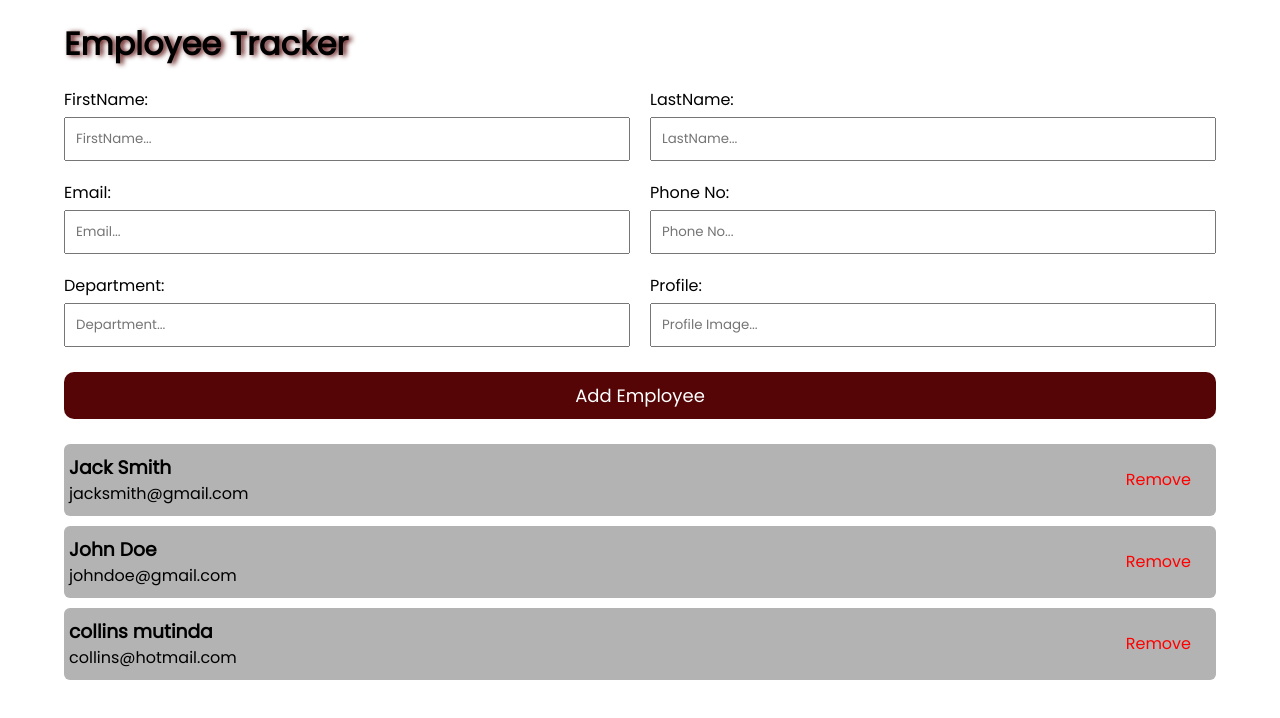
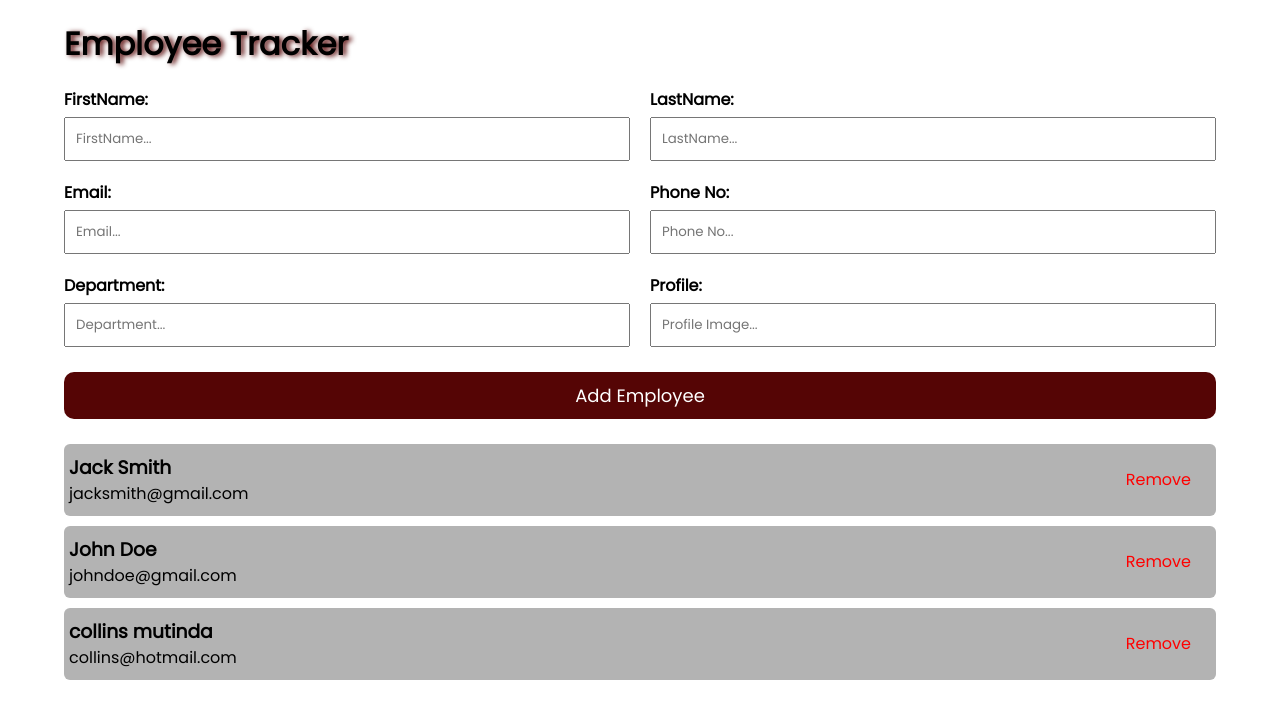
Before and after one commit to Jacobkyalo/json-server, a React (Create React App) app: page / in a window 1280 px wide. Shown: the top 718 px of the page. Built offline with nearby package versions, Linux system fonts and the light colour scheme; data requests are answered from the project's data file.

Commit message:
updated styling

```diff
--- a/src/App.css
+++ b/src/App.css
@@ -40,6 +40,9 @@
 input {
   display: block;
 }
+.form label {
+  font-weight: 900;
+}
 .form__content input {
   margin-top: 5px;
   width: 100%;
```
